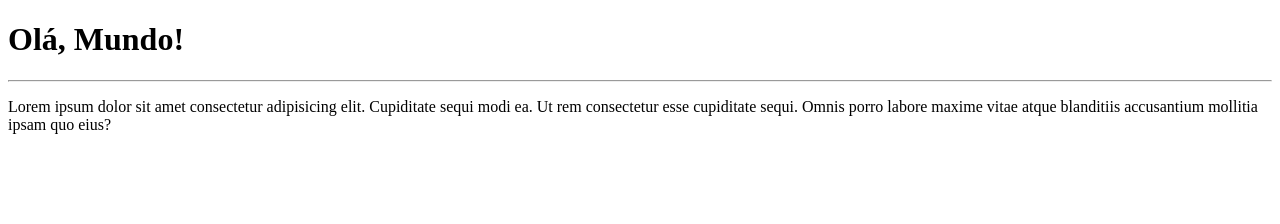
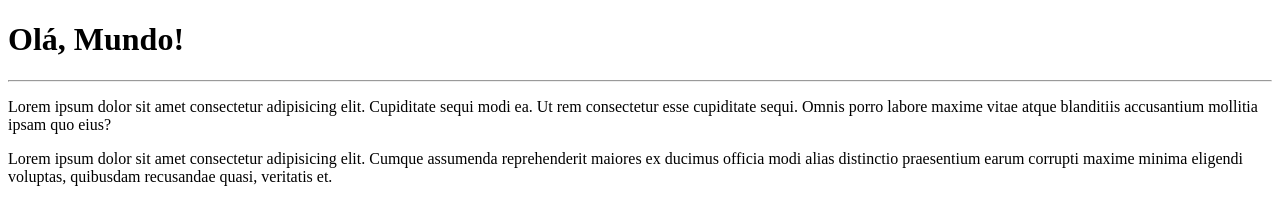
Before and after one commit to Fabiogavicente/Ola-Mundo, a plain HTML site: page site_exemplo/index.html in a window 1280 px wide. Drawn offline with Linux system fonts and the light colour scheme.

Commit message:
Adicionei um parágrafo

```diff
--- a/site_exemplo/index.html
+++ b/site_exemplo/index.html
@@ -12,5 +12,9 @@
     <p>Lorem ipsum dolor sit amet consectetur adipisicing elit. Cupiditate sequi modi ea.
         Ut rem consectetur esse cupiditate sequi. Omnis porro labore maxime vitae atque
         blanditiis accusantium mollitia ipsam quo eius?</p>
+        <p>Lorem ipsum dolor sit amet consectetur adipisicing elit. Cumque assumenda
+            reprehenderit maiores ex ducimus officia modi alias distinctio praesentium
+            earum corrupti maxime minima eligendi voluptas, quibusdam recusandae quasi,
+            veritatis et.</p>
 </body>
 </html>
```
